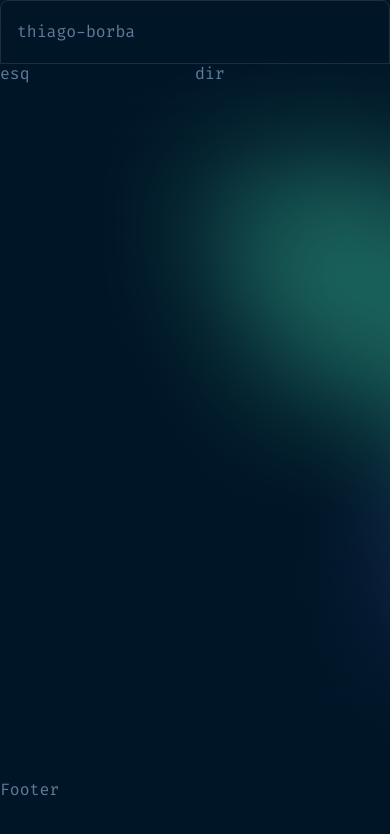
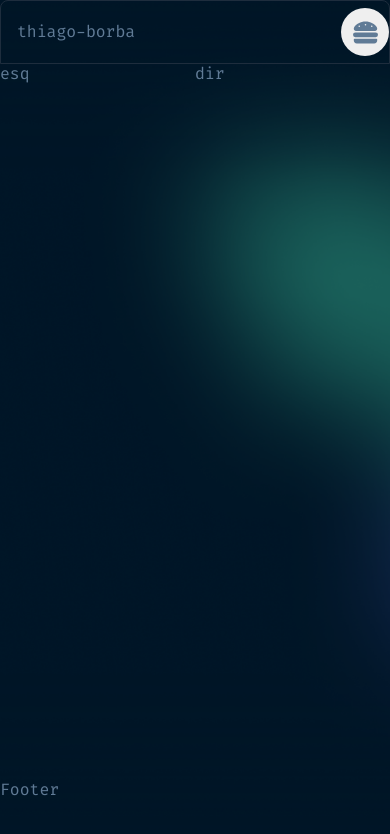
Before and after one commit to thiagoborba/portifolio-front, a Next.js app: page / in a window 390 px wide. Shown: the top 834 px of the page. Built offline with nearby package versions, Linux system fonts and the light colour scheme.

Commit message:
feat: Adiciona botão hamburger

```diff
--- a/package.json
+++ b/package.json
@@ -9,11 +9,11 @@
     "lint": "next lint"
   },
   "dependencies": {
-    "@svgr/webpack": "^8.1.0",
     "clsx": "^2.1.1",
     "next": "15.1.2",
     "react": "^19.0.0",
     "react-dom": "^19.0.0",
+    "react-icons": "^5.4.0",
     "sass": "^1.83.0"
   },
   "devDependencies": {
--- a/src/Components/Header/index.tsx
+++ b/src/Components/Header/index.tsx
@@ -1,22 +1,21 @@
 import './styles.scss';
 import { HeaderTabs } from '@/Components';
-// import MenuIcon from '@/Assets/Svg/menu-line.svg';
+import { FaHamburger } from 'react-icons/fa';
 
-// // function Button() {
-// //   return (
-// //     <button onClick={() => alert('olá Adão')} className="header-button">
-// //       <MenuIcon />
-// //     </button>
-// //   );
-// // }
-// // }
+function Button() {
+  return (
+    <button className="header-button">
+      <FaHamburger size={25} />
+    </button>
+  );
+}
 
 export function Header() {
   return (
     <header>
       <div className="name-container">
         <span>thiago-borba</span>
-        {/* <Button /> */}
+        <Button />
       </div>
       <HeaderTabs className="header-tabs" />
     </header>
```
